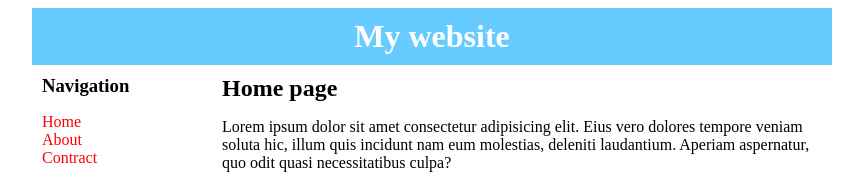
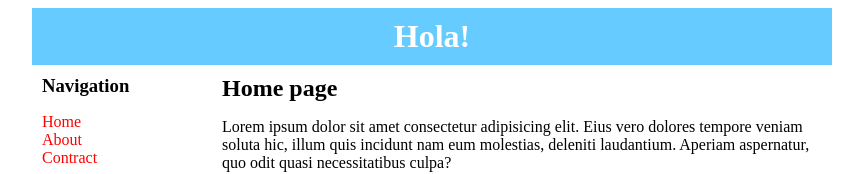
Before and after one commit to frazier00/cssPractice2, a plain HTML site: page index.html in a window 1280 px wide. Shown: the top 174 px of the page, without its empty margins (208-1071 px from the left). Drawn offline with Linux system fonts and the light colour scheme.

Commit message:
i did it

```diff
--- a/index.html
+++ b/index.html
@@ -9,7 +9,7 @@
 <body>
  <div id="container">
    <div id="header">
-        <h1>My website</h1>
+        <h1>Hola!</h1>
    </div>
    <div id="content">
         <div id="nav">
```
